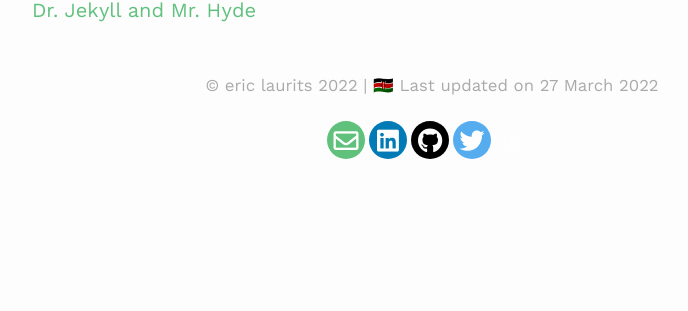
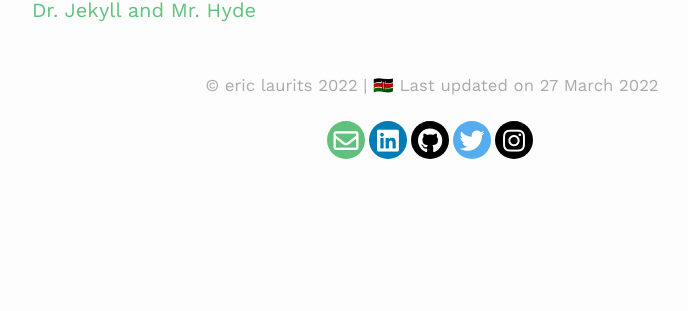
Before and after one commit to ericlaurits/landing, a Jekyll site: the page built from archive.html, in a window 1280 px wide. Shown: the part 602-913 px from the top of the page, without its empty margins (208-896 px from the left). Built offline with Jekyll 4.4.1, drawn with Linux system fonts in a browser that asks for light colours; nearby versions of some CDN libraries.

Commit message:
Update footer-social.scss

```diff
--- a/assets/css/_sass/footer-social.scss
+++ b/assets/css/_sass/footer-social.scss
@@ -36,7 +36,8 @@
 .fa-github,
 .fa-orcid,
 .fa-researchgate,
-.fa-envelope {
+.fa-envelope
+.fa-instagram {
   font-size: 25px;
 }
 
@@ -109,3 +110,12 @@
   background: #fefefe;
   border-color: #5dd1b0;
 }
+.rounded-social-buttons .social-button.instagram {
+  background: #000000;
+}
+
+.rounded-social-buttons .social-button.instagram:hover, .rounded-social-buttons .social-button.instagram:focus {
+  color: #000000;
+  background: #fefefe;
+  border-color: #000000;
+}
```
